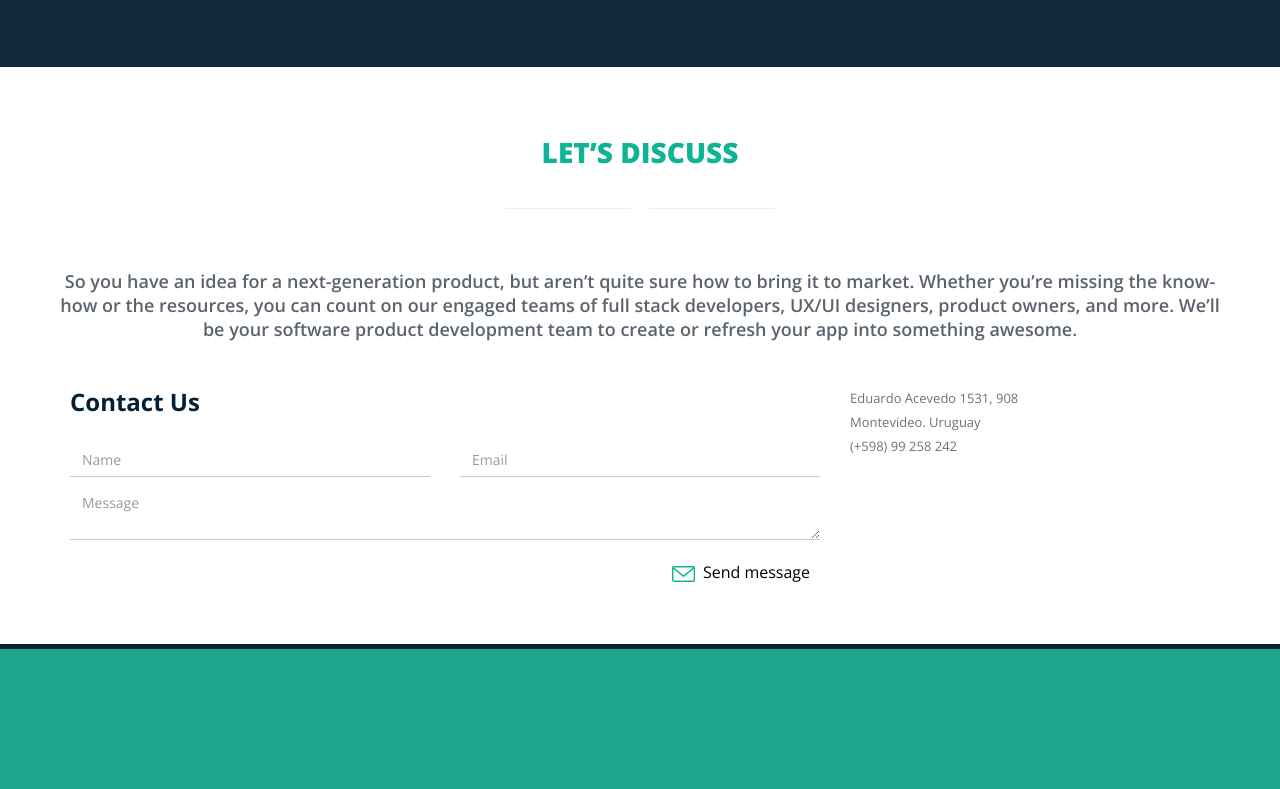
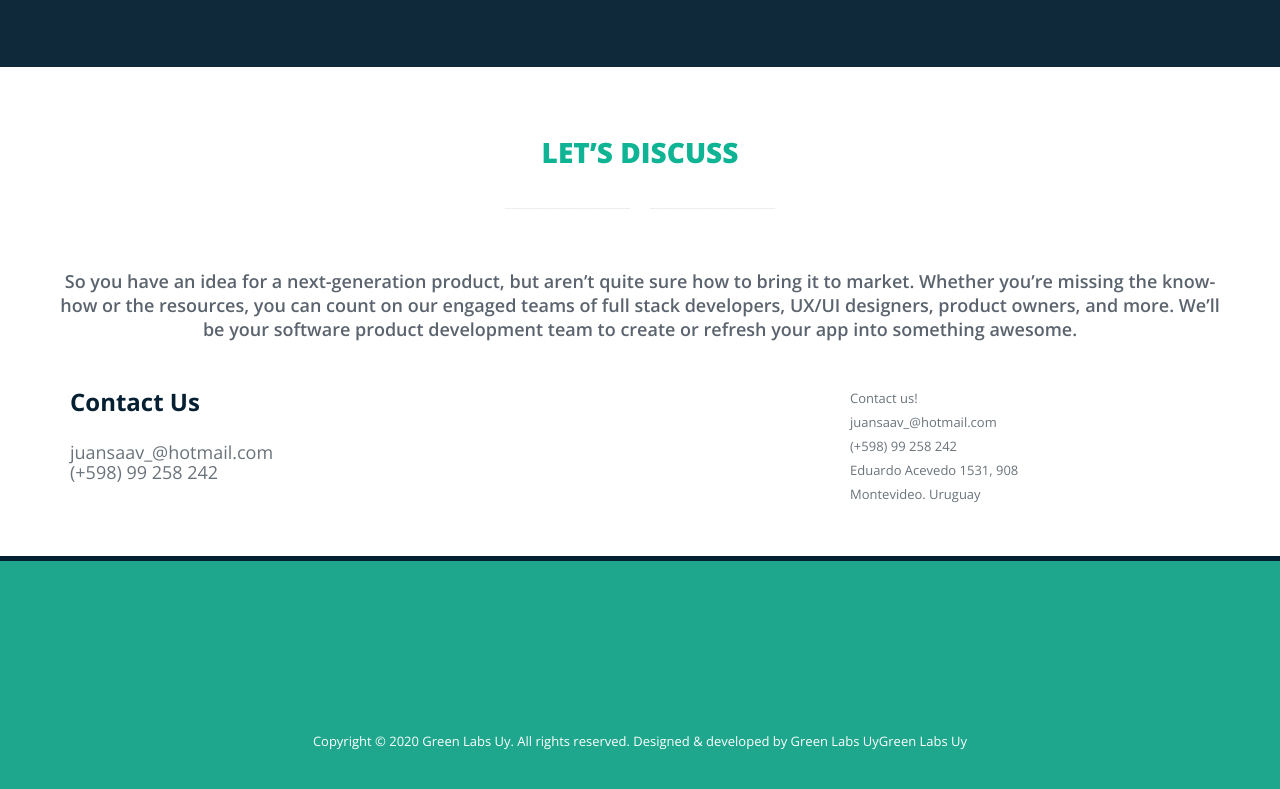
Before and after one commit to juansaav/greenlabsuy, a plain HTML site: page index.html in a window 1280 px wide. Shown: the part 2845-3634 px from the top of the page. Drawn offline with nearby package versions, Linux system fonts and the light colour scheme; some packages are replaced by stand-ins of ours; a script that the page names is missing; some icons are missing.

Commit message:
changes contact us

```diff
--- a/index.html
+++ b/index.html
@@ -510,7 +510,9 @@
 					<div class="col-lg-8 col-md-8 col-sm-7 col-xs-12 wow fadeInDown animated" data-wow-duration="500ms" data-wow-delay="300ms">
 						<div class="contact-form">
 							<h3>Contact Us</h3>
-							<form action="#" id="contact-form">
+							<h4>juansaav_@hotmail.com</h4>
+							<h4>(+598) 99 258 242</h4>
+							<!--form action="#" id="contact-form">
 								<div class="input-group name-email">
 									<div class="input-field">
 										<input type="text" name="name" id="name" placeholder="Name" class="form-control">
@@ -525,7 +527,7 @@
 								<div class="input-group">
 									<input onclick="sendEmail()" id="form-submit" class="pull-right" value="Send message">
 								</div>
-							</form>
+							</form-->
 						</div>
 					</div>
 
@@ -555,9 +557,11 @@ function myFunction() {
 					<!-- contact address -->
 					<div class="col-lg-3 col-md-3 col-sm-4 col-xs-12 wow fadeInLeft animated" data-wow-duration="500ms">
 						<div class="contact-address">
+							<p>Contact us!</p>
+							<p>juansaav_@hotmail.com</p>
+							<p>(+598) 99 258 242</p>
 							<p>Eduardo Acevedo 1531, 908</p>
 							<p>Montevideo. Uruguay</p>
-							<p>(+598) 99 258 242</p>
 						</div>
 					</div>
 					<!-- end contact address -->
```
